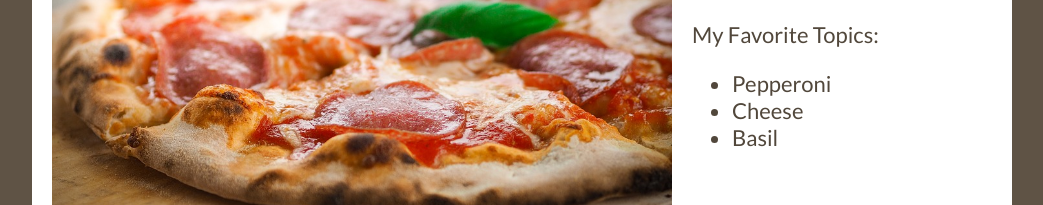
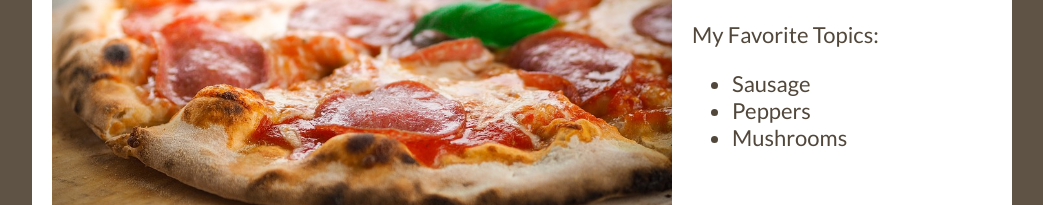
Before and after one commit to lalark/pizza, a plain HTML site: page index.html in a window 1280 px wide. Shown: the part 199-404 px from the top of the page, without its empty margins (118-1161 px from the left). Drawn offline with Linux system fonts and the light colour scheme; a web font is replaced by a local one.

Commit message:
Changed Pizza Toppings
switched pepperoni, cheese, basil to sausage, peppers, mushrooms

```diff
--- a/index.html
+++ b/index.html
@@ -20,9 +20,9 @@
     <h1>Pizza!</h1>
     <p>My Favorite Topics: </p>
     <ul>
-      <li>Pepperoni</li>
-      <li>Cheese</li>
-      <li>Basil</li>
+      <li>Sausage</li>
+      <li>Peppers</li>
+      <li>Mushrooms</li>
     </ul>
   </div>
 </div>
```
